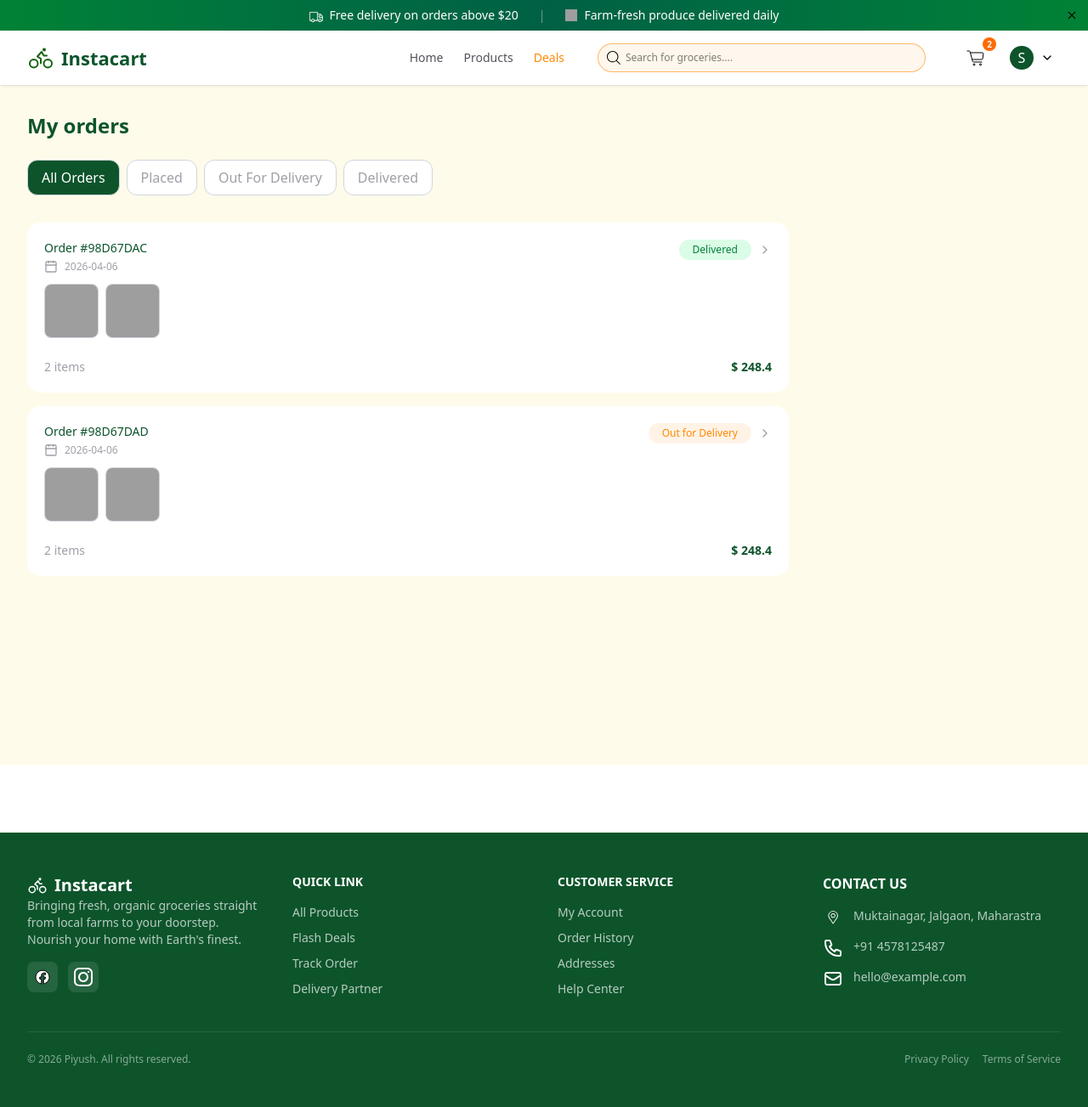
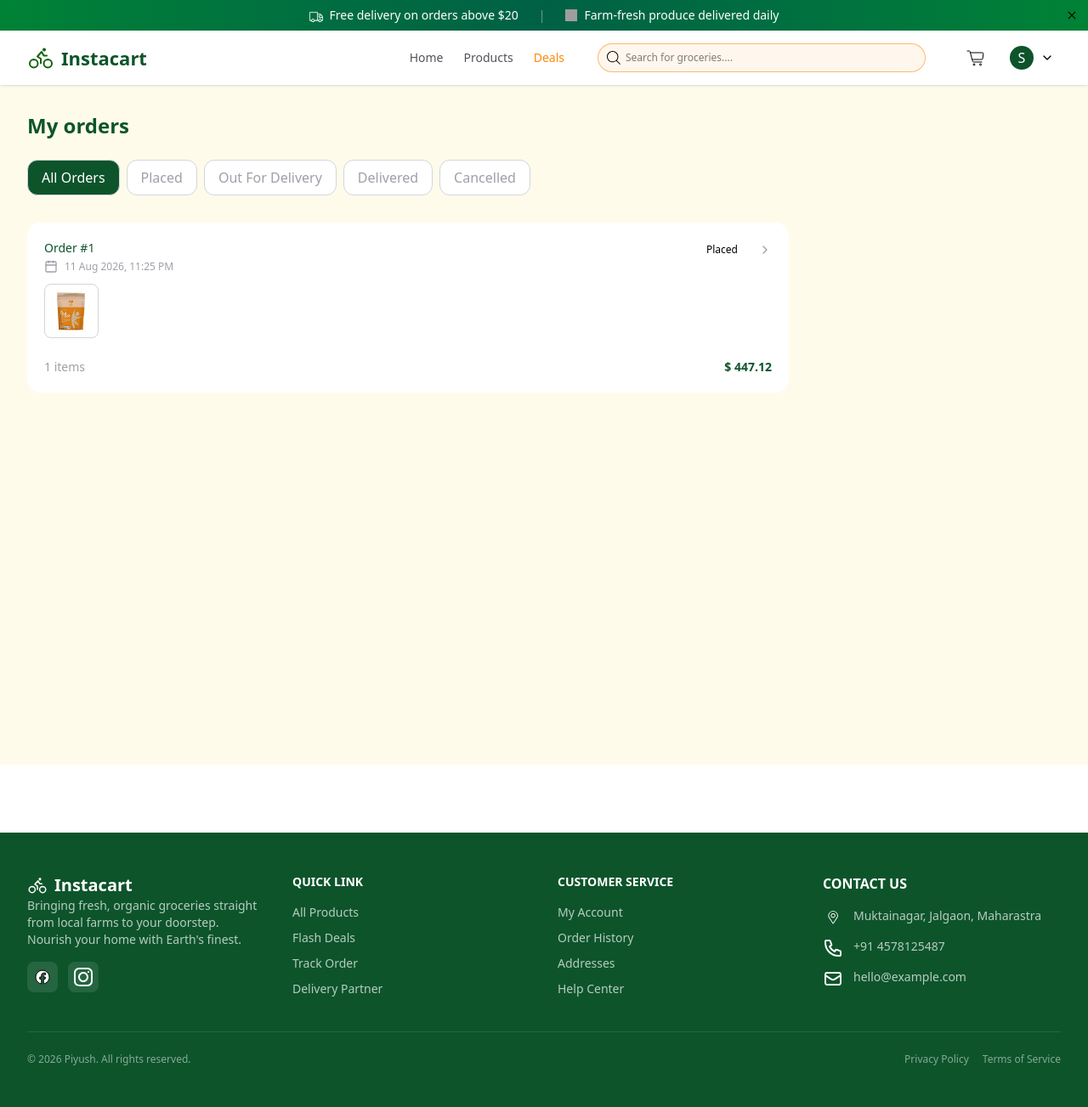
Before and after one commit to piyush202003/Food-Delivery, a Django app: page /orders/ in a window 1280 px wide. Shown: the whole page at 85% size. Run offline with Django 5.2, Linux system fonts and the light colour scheme; a user stored in the database is signed in; data comes from the database, SQL or seed files in the repository; data that the repository does not hold is empty; parts of the project's set-up code (start-up, migrations or seed data) failed here and were passed over; some libraries are stand-ins or nearby versions; grey boxes are pictures that could not be loaded.

Commit message:
updated order tracking with backend

```diff
--- a/FeaturesApp/admin.py
+++ b/FeaturesApp/admin.py
@@ -63,7 +63,7 @@
 
 @admin.register(Order)
 class OrderAdmin(admin.ModelAdmin):
-    list_display = ('id', 'user', 'shipping_address', 'payment_method', 'subtotal', 'delivery_fee', 'tax', 'total', 'status', 'delivery_partenr', 'delivery_otp', 'live_location', 'is_paid', 'created_at', 'updated_at', )
+    list_display = ('id', 'user', 'shipping_address', 'payment_method', 'subtotal', 'delivery_fee', 'tax', 'total', 'status', 'delivery_partner', 'delivery_otp', 'live_location', 'is_paid', 'created_at', 'updated_at', )
     list_filter = ('payment_method', 'status', 'is_paid', 'updated_at', )
     search_fields = ('shipping_address', 'user', 'delivery_partner', )
     ordering = ('-updated_at', )
--- a/FeaturesApp/models.py
+++ b/FeaturesApp/models.py
@@ -92,7 +92,7 @@
     tax = models.DecimalField(max_digits=10, decimal_places=2, default=0)
     total = models.DecimalField(max_digits=10, decimal_places=2)
     status = models.CharField(max_length=30, choices=STATUS_CHOICES, default='Placed')
-    delivery_partenr = models.ForeignKey(DeliveryPartner, on_delete=models.SET_NULL, null=True, blank=True, related_name="order")
+    delivery_partner = models.ForeignKey(DeliveryPartner, on_delete=models.SET_NULL, null=True, blank=True, related_name="order")
     delivery_otp = models.CharField(max_length=6, blank=True, default='')
     live_location = models.JSONField(blank=True, null=True)
     is_paid = models.BooleanField(default=False)
--- a/FeaturesApp/urls.py
+++ b/FeaturesApp/urls.py
@@ -12,7 +12,7 @@
     path("checkout/", Checkout, name="Checkout"),
 
     path("orders/", MyOrders, name="MyOrders"),
-    path("orders/<str:odid>/", OrderTracking, name = "OrderTracking"),
+    path("orders/<int:odid>/", OrderTracking, name = "OrderTracking"),
     path('api/order/<str:odid>/update-location/', update_driver_location, name='update_driver_location'),
 
     path("addresses/", Addresses, name = "Addresses"),
--- a/FeaturesApp/views.py
+++ b/FeaturesApp/views.py
@@ -355,6 +355,8 @@
             note='Order Placed Successfully',
         )
 
+        clear_cart(request)
+        messages.success(request, 'Your order has been placed')
         return redirect('Home')
 
     context = {
@@ -371,98 +373,73 @@
 def MyOrders(request):
 
     activeTab = request.GET.get('activeTab','All Orders')
-    orders = dummyDashboardOrdersData()
+    if activeTab == 'All Orders':
+        orders = Order.objects.filter(user=request.user)
+    elif activeTab == 'Placed':
+        orders = Order.objects.filter(user=request.user, status__in=[ 'Placed', 'Confirmed', 'Packed'])
+    else:
+        orders = Order.objects.filter(user=request.user, status=activeTab)
+
     statusCol = statusColors()
-    # print(statusCol)
     for order in orders:
-        order['statusColour'] = statusCol[order['status']]
-        order['itemsExtraCount'] = len(order['items']) - 4
+        order.statusColour = statusCol.get(order.status, 'bg-gray-100 text-gray-700') # will raise error for unexpeted status
+        order.itemsExtraCount = max(order.items.count()-4, 0)
 
     context={
         'cart':cart(request),
-        'orders':orders,
-        'tabs':['All Orders', 'Placed', 'Out For Delivery', 'Delivered'],
+        'orders':orders.prefetch_related('items__product').order_by('-created_at'),
+        'tabs':['All Orders', 'Placed', 'Out For Delivery', 'Delivered', 'Cancelled'],
         'activeTab':activeTab,
-        'statusColours':statusColors(),
-
+        'statusColours':statusCol,
     }
     return render(request, "MyOrders.html", context=context)
 
 @login_required(login_url='Login')
 def OrderTracking(request, odid):
-    order = {}
     allStatus = ['Placed', 'Confirmed', 'Assigned', 'Packed', 'Out for Delivery', 'Delivered']
     statusCol = statusColors()
-    for od in dummyDashboardOrdersData():
-        if od['id'] == odid:
-            order = od
-            order['statusColour'] = statusCol[order['status']]
-            break
 
-    if not order:
-        messages.error(request, "There is no order with order id = ", odid)
-        return redirect(request.META.get("HTTP_REFERER", "MyOrders"))
+    order = get_object_or_404( Order, id=odid, user=request.user)
+    order.statusColour = statusCol.get(order.status, 'bg-gray-100 text-gray-700')
 
-    showOtp = order['deliveryOtp'] and order['status'] in allStatus[2:5]
+    currentIdx = (allStatus.index(order.status) if order.status in allStatus else -1)
+
+    showOtp = order.delivery_otp and order.status in allStatus[2:5]
 
     liveLocation = None
-    if order['status'] in allStatus[2:5]:
-        liveLocation = order['liveLocation']
+    if order.status in allStatus[2:5]:
+        liveLocation = order.live_location
+
+    # Status information for timeline
+    statusHistory = {
+            history.status: history.timestamp
+            for history in order.history.all()
+        }
 
     statusIcons = {
-        "Placed": "clock",
-        "Confirmed": "check",
-        "Assigned": "truck",
-        "Packed": "package",
-        "Out for Delivery": "truck",
-        "Delivered": "check",
+        'Placed': 'clock',
+        'Confirmed': 'check',
+        'Assigned': 'truck',
+        'Packed': 'package',
+        'Out for Delivery': 'truck',
+        'Delivered': 'check',
     }
-    statusHistory = {
-        history['status']: history['timestamp']
-        for history in order['statusHistory']
-    }
-
-    def get_timestamp(status):
-        for his in order['statusHistory']:
-            if his['status'] == status:
-                return his['timestamp']
 
     allStatusInfo = [
         {
-            'status':'Placed',
-            'icon':'clock',
-            'timestamp': get_timestamp('Placed')
-        },{
-            'status':'Confirmed',
-            'icon':'check',
-            'timestamp': get_timestamp('Confirmed')
-        },{
-            'status':'Assigned',
-            'icon':'truck',
-            'timestamp': get_timestamp('Assigned')
-        },{
-            'status':'Packed',
-            'icon':'package',
-            'timestamp': get_timestamp('Packed')
-        },{
-            'status':'Out for Delivery',
-            'icon':'truck',
-            'timestamp': get_timestamp('Out for Delivery')
-        },{
-            'status':'Delivered',
-            'icon':'check',
-            'timestamp': get_timestamp('Delivered')
+            'status': status,
+            'icon': statusIcons.get(status, 'circle'),
+            'timestamp': statusHistory.get(status),
         }
+        for status in allStatus
     ]
 
     context={
         "order":order,
-        'liveLocation': None,
         'showOtp': showOtp,
         'liveLocation':liveLocation,
         'allStatus':allStatus,
-        'statusIcons': statusIcons,
-        'currentIdx':allStatus.index(order['status']),
+        'currentIdx':currentIdx,
         'statusHistory':statusHistory,
         'allStatusInfo':allStatusInfo,
     }
--- a/theme/static/css/dist/styles.css
+++ b/theme/static/css/dist/styles.css
@@ -23,7 +23,6 @@
     --color-orange-500: oklch(70.5% 0.213 47.604);
     --color-orange-600: oklch(64.6% 0.222 41.116);
     --color-orange-700: oklch(55.3% 0.195 38.402);
-    --color-orange-900: oklch(40.8% 0.123 38.172);
     --color-amber-50: oklch(98.7% 0.022 95.277);
     --color-amber-100: oklch(96.2% 0.059 95.617);
     --color-amber-200: oklch(92.4% 0.12 95.746);
@@ -61,6 +60,7 @@
     --color-gray-400: oklch(70.7% 0.022 261.325);
     --color-gray-500: oklch(55.1% 0.027 264.364);
     --color-gray-600: oklch(44.6% 0.03 256.802);
+    --color-gray-700: oklch(37.3% 0.034 259.733);
     --color-zinc-50: oklch(98.5% 0 0);
     --color-zinc-100: oklch(96.7% 0.001 286.375);
     --color-zinc-200: oklch(92% 0.004 286.32);
@@ -2743,26 +2677,6 @@
   inherits: false;
   initial-value: 0;
 }
-@property --tw-rotate-x {
-  syntax: "*";
-  inherits: false;
-}
-@property --tw-rotate-y {
-  syntax: "*";
-  inherits: false;
-}
-@property --tw-rotate-z {
-  syntax: "*";
-  inherits: false;
-}
-@property --tw-skew-x {
-  syntax: "*";
-  inherits: false;
-}
-@property --tw-skew-y {
-  syntax: "*";
-  inherits: false;
-}
 @property --tw-space-y-reverse {
   syntax: "*";
   inherits: false;
@@ -2901,11 +2815,6 @@
   syntax: "*";
   inherits: false;
   initial-value: 0 0 #0000;
-}
-@property --tw-outline-style {
-  syntax: "*";
-  inherits: false;
-  initial-value: solid;
 }
 @property --tw-blur {
   syntax: "*";
@@ -3082,11 +2991,6 @@
       --tw-translate-x: 0;
       --tw-translate-y: 0;
       --tw-translate-z: 0;
-      --tw-rotate-x: initial;
-      --tw-rotate-y: initial;
-      --tw-rotate-z: initial;
-      --tw-skew-x: initial;
-      --tw-skew-y: initial;
       --tw-space-y-reverse: 0;
       --tw-space-x-reverse: 0;
       --tw-divide-y-reverse: 0;
@@ -3117,7 +3021,6 @@
       --tw-ring-offset-width: 0px;
       --tw-ring-offset-color: #fff;
       --tw-ring-offset-shadow: 0 0 #0000;
-      --tw-outline-style: solid;
       --tw-blur: initial;
       --tw-brightness: initial;
       --tw-contrast: initial;
--- a/theme/templates/MyOrders.html
+++ b/theme/templates/MyOrders.html
@@ -44,8 +44,7 @@
                                     <p class="text-sm font-medium text-green-900">Order #{{ order.id|slice:"-8:"|upper }}</p>
                                     <div class="flex items-center gap-2 mt-1">
                                         <i data-lucide="calendar" class="size-4 text-zinc-400"></i>
-                                        <span class="text-xs text-zinc-400">{{ order.createdAt|slice:":10" }}</span>
-                                        <!-- <span class="text-xs text-zinc-400">{{ order.createdAt|date:"d M Y" }}</span> -->
+                                        <span class="text-xs text-zinc-400">{{ order.created_at|date:"d M Y, h:i A" }}</span>
                                     </div>
                                 </div>
 
@@ -61,8 +60,8 @@
                             <!-- Item thumbnails -->
                             <div class="flex items-center gap-2 mb-3">
 
-                                {% for item in order.items|slice:':4' %}
-                                    <img src="{{ item.image }}" alt="{{ item.image }}" class="size-12 sm:size-16 rounded-lg object-cover border border-gray-300">
+                                {% for item in order.items.all|slice:':4' %}
+                                    <img src="{{ item.product.image.url }}" alt="{{ item.product.name }}" class="size-12 sm:size-16 rounded-lg object-cover border border-gray-300">
                                 {% endfor %}
 
                                 {% if order.itemsExtraCount > 0 %}
@@ -75,7 +74,7 @@
 
                             <!-- Total items & price -->
                             <div class="flex justify-between items-center pt-3 text-sm">
-                                <span class="text-zinc-400">{{ order.items|length }} items</span>
+                                <span class="text-zinc-400">{{ order.items.all|length }} items</span>
                                 <span class="font-semibold text-green-900">$ {{ order.total }}</span>
                             </div>
                         </a>
--- a/theme/templates/components/orderTracking/LiveMap.html
+++ b/theme/templates/components/orderTracking/LiveMap.html
@@ -40,8 +40,8 @@
               .bindPopup('Delivery Partner');
           {% endif %}
 
-          {% if order.shippingAddress.lat and order.shippingAddress.lng %}
-            L.marker([{{ order.shippingAddress.lat }}, {{ order.shippingAddress.lng }}], { icon: destinationIcon })
+          {% if order.shipping_address.lat and order.shipping_address.lng %}
+            L.marker([{{ order.shipping_address.lat }}, {{ order.shipping_address.lng }}], { icon: destinationIcon })
               .addTo(map)
               .bindPopup('Delivery Address');
           {% endif %}
--- a/theme/templates/components/orderTracking/OrderOTP.html
+++ b/theme/templates/components/orderTracking/OrderOTP.html
@@ -12,7 +12,7 @@
     </div>
     <div class="flex gap-2 mt-2">
 
-        {% for digit in order.deliveryOtp %}
+        {% for digit in order.delivery_otp %}
             <div class="w-11 h-13 rounded-xl bg-white/15 flex items-center justify-center text-2xl font-mono font-bold tracking-wider">
                 {{ digit }}
             </div>
--- a/theme/templates/components/orderTracking/OrderTimeLine.html
+++ b/theme/templates/components/orderTracking/OrderTimeLine.html
@@ -31,7 +31,7 @@
                     ">{{ statusInfo.status }}</p>
 
                     {% if statusInfo.timestamp %}
-                        <p class="text-xs text-zinc-400 mt-0.5">{{ statusInfo.timestamp|slice:':10' }} ; {{ statusInfo.timestamp|slice:'12:19' }}</p>
+                        <p class="text-xs text-zinc-400 mt-0.5">{{ statusInfo.timestamp}}</p>
                     {% endif %}
 
 
```
Also changed, not shown: other parts of theme/static/css/dist/styles.css (+12 -78 lines), theme/templates/OrderTracking.html (+15 -17 lines), theme/templates/components/Checkout/CheckoutAddress.html (+4 -7 lines), FeaturesApp/migrations/0009_rename_delivery_partenr_order_delivery_partner.py (added), db.sqlite3.
